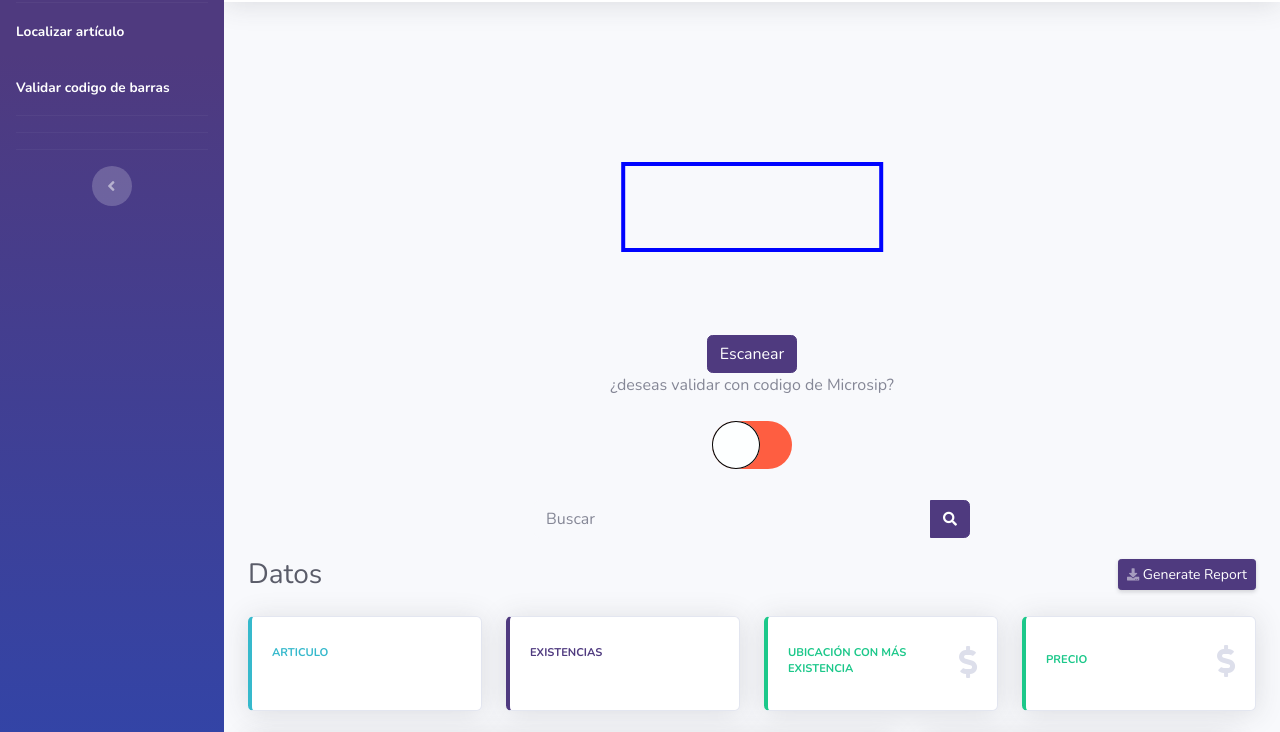
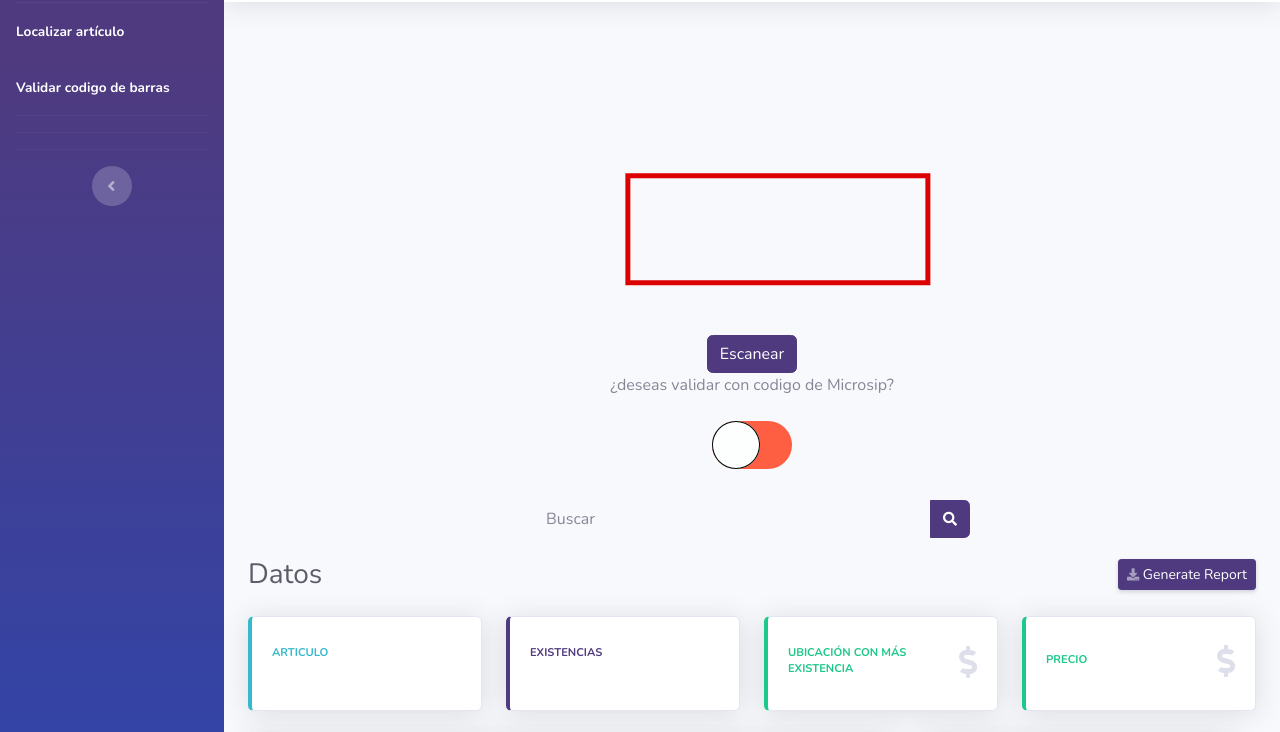
Before and after one commit to OmarFerrepacifico/proyecto_AlmAct, a website with bundled scripts: page index.html in a window 1280 px wide. Shown: the part 68-800 px from the top of the page. Built offline with nearby package versions, Linux system fonts and the light colour scheme; no server answers; a script that the page names is missing.

Commit message:
Update index.html

```diff
--- a/index.html
+++ b/index.html
@@ -43,12 +43,12 @@
     }
     #barcode-detector {
       position: absolute;
-      top: 50%;
-      left: 50%;
-      transform: translate(-50%, -50%);
-      width: 60%;
-      height: 40%;
-      border: 4px solid rgb(0, 4, 255);
+      top: 70%;
+      left: 70%;
+      transform: translate(-70%, -70%);
+      width: 70%;
+      height: 50%;
+        border: 5px solid rgb(221, 2, 2);
       box-sizing: border-box;
     }
     :root {
```
